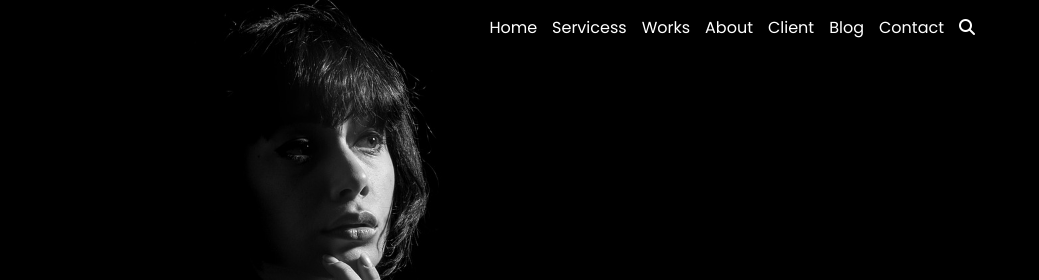
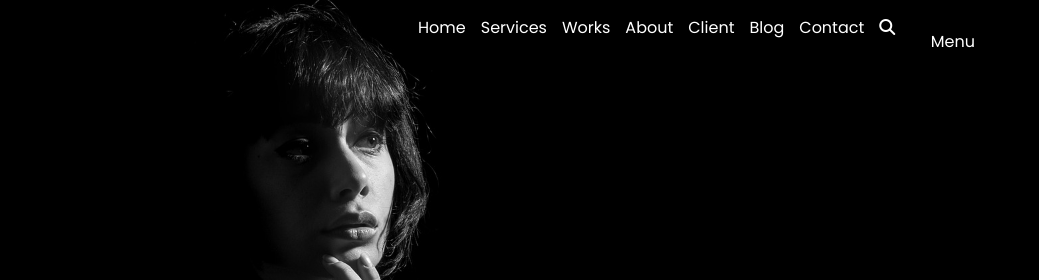
Before and after one commit to arifulislam991/class-15-assainment, a plain HTML site: page index.html in a window 1280 px wide. Shown: the top 280 px of the page, 241-1280 px from the left. Drawn offline with Linux system fonts and the light colour scheme.

Commit message:
new line add

```diff
--- a/index.html
+++ b/index.html
@@ -17,7 +17,7 @@
                 <div class="menu">
                     <ul>
                         <li><a href="#">Home</a></li>
-                        <li><a href="#">servicess</a></li>
+                        <li><a href="#">services</a></li>
                         <li><a href="#">works</a></li>
                         <li><a href="#">about</a></li>
                         <li><a href="#">client</a></li>
@@ -25,6 +25,10 @@
                         <li><a href="#">contact</a></li>
                         <li><a href="#"> <i class="fa-solid fa-magnifying-glass"></i> </a></li>
                     </ul>
+                </div>
+
+                <div class="menu-icon">
+                    <span>Menu</span>
                 </div>
             </div>
 
--- a/responsive.css
+++ b/responsive.css
@@ -0,0 +1,3 @@
+@media(max-width:919px){
+    .menu{display: none;}
+}
--- a/style.css
+++ b/style.css
@@ -58,3 +58,9 @@ img{
 .menu ul li a:hover::after{
     background-color: #EE5A24;
 }
+.menu-icon{
+
+}
+.menu-icon span{
+    color: #fff;
+}
```
